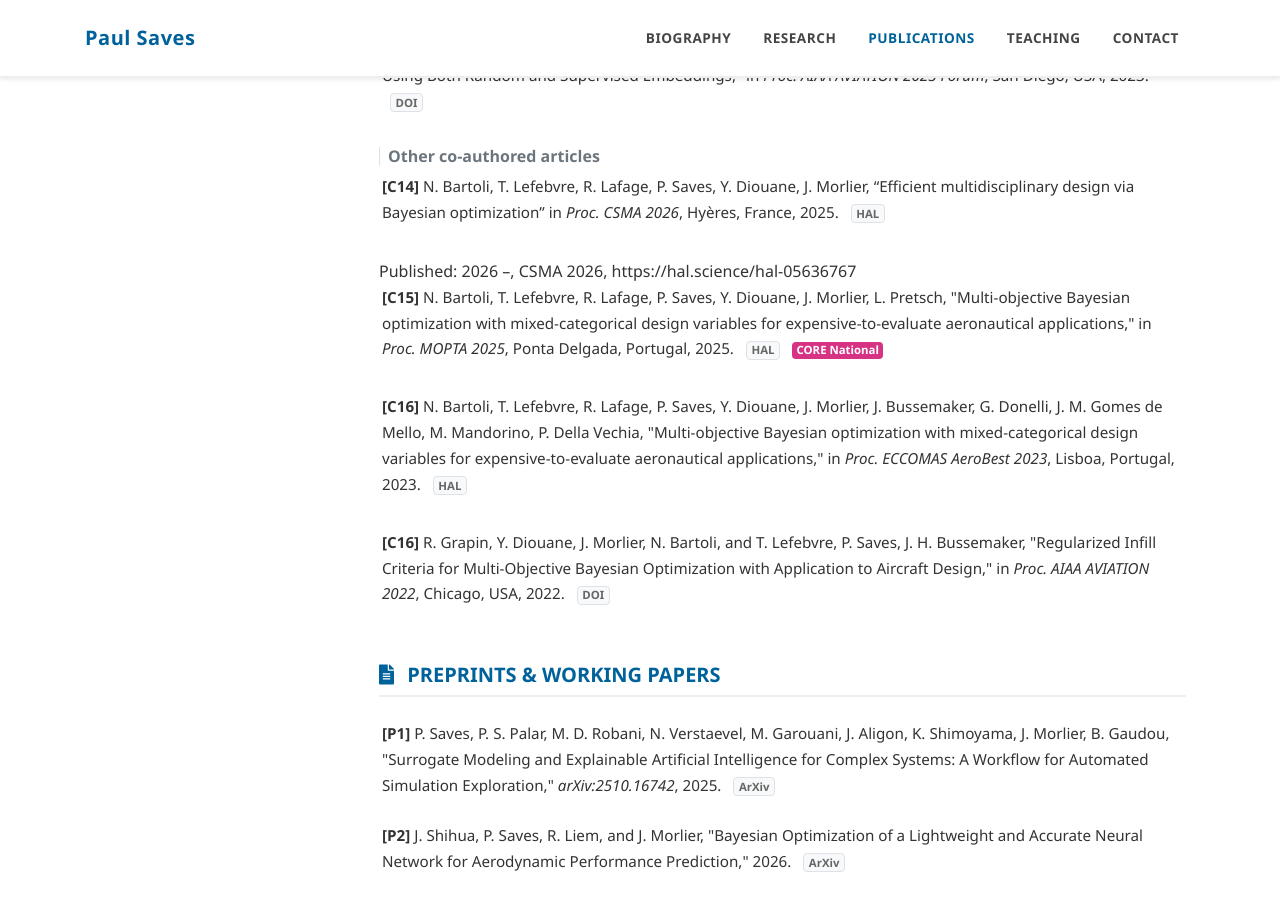
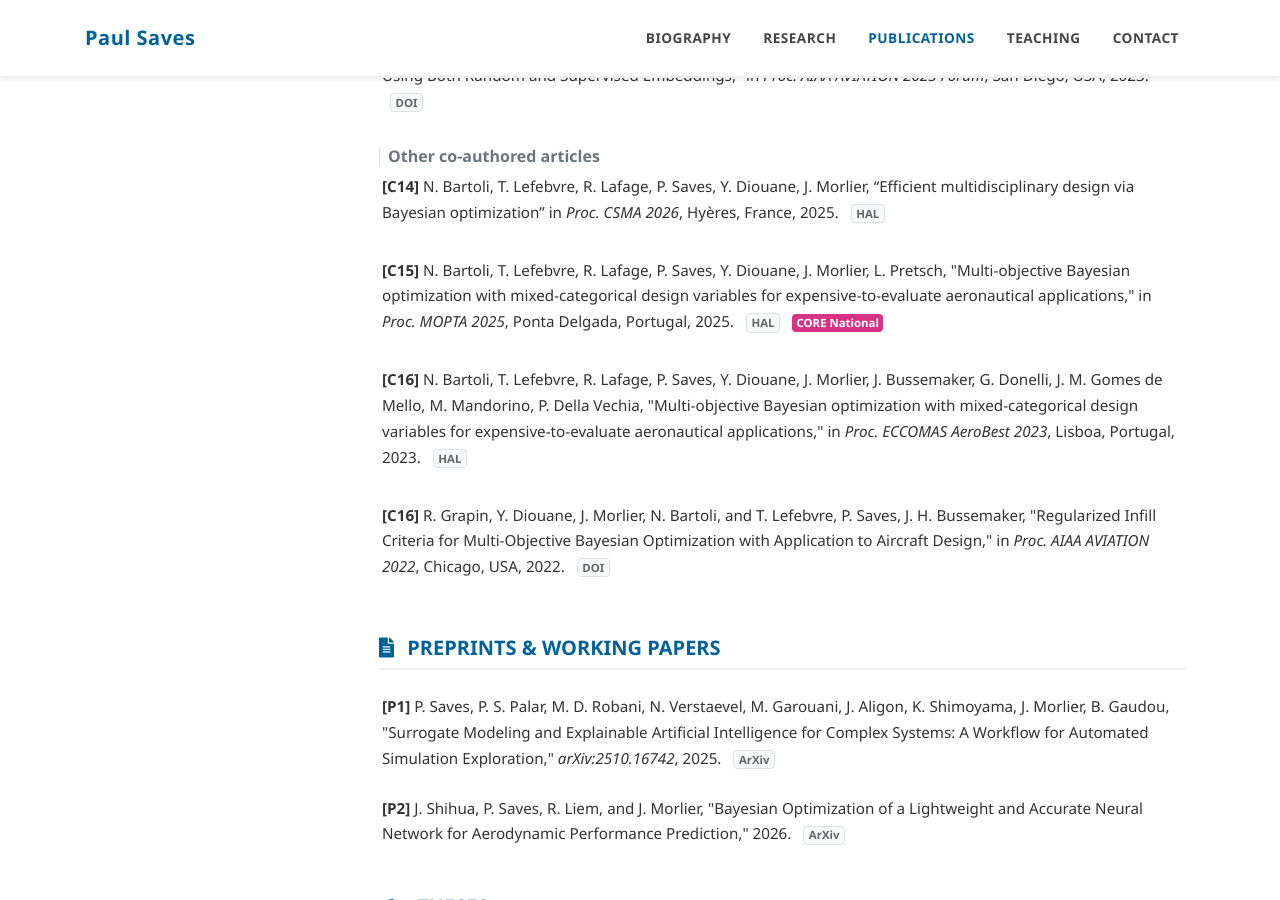
Before and after one commit to Paul-Saves/Paul-Saves.github.io, a Jekyll site: the page built from _pages/publications.md, in a window 1280 px wide and 900 px high, scrolled down 2969 px. Built offline with Jekyll 4.4.1, drawn with Linux system fonts in a browser that asks for light colours; a style sheet for code colours, icons or effects is not loaded.

Commit message:
fix publicatinos

```diff
--- a/_pages/publications.md
+++ b/_pages/publications.md
@@ -177,9 +177,7 @@ title: Scientific Publications
     Other co-authored articles
 </h3>
   <div class="ieee-citation mb-4 pb-2">
-    <span class="font-weight-bold">[C14]</span>  N. Bartoli, T. Lefebvre, R. Lafage, P. Saves, Y. Diouane, J. Morlier, “Efficient multidisciplinary design via Bayesian optimization”  in <em>Proc. CSMA 2026</em>, Hyères, France, 2025. <a href="https://hal.science/hal-05616536" target="_blank" class="badge badge-light border ml-2">HAL</a> </div>
-
-Published: 2026 –, CSMA 2026, https://hal.science/hal-05636767
+    <span class="font-weight-bold">[C14]</span>  N. Bartoli, T. Lefebvre, R. Lafage, P. Saves, Y. Diouane, J. Morlier, “Efficient multidisciplinary design via Bayesian optimization”  in <em>Proc. CSMA 2026</em>, Hyères, France, 2025. <a href="https://hal.science/hal-05636767" target="_blank" class="badge badge-light border ml-2">HAL</a> </div>
 
 
   <div class="ieee-citation mb-4 pb-2">
```
